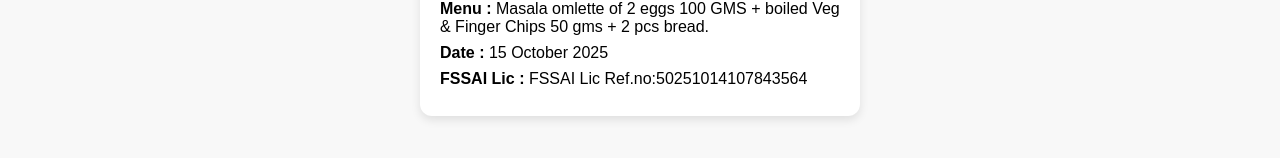
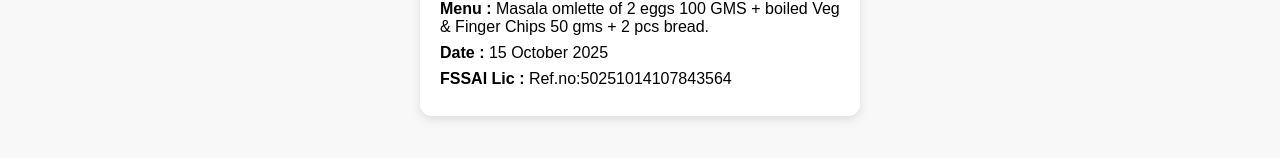
Before and after one commit to Printpark/20607-NonVeg, a plain HTML site: page index.html in a window 1280 px wide. Shown: the part 364-522 px from the top of the page. Drawn offline with Linux system fonts and the light colour scheme.

Commit message:
Update index.html

```diff
--- a/index.html
+++ b/index.html
@@ -58,7 +58,7 @@
     <p><strong>Restaurant Name :</strong> M/s. Food World </p>
     <p><strong>Menu :</strong> Masala omlette of 2 eggs 100 GMS + boiled Veg & Finger Chips 50 gms + 2 pcs bread.</p>
     <p><strong>Date :</strong> <span id="menu-date">Loading...</span></p>
-    <p><strong>FSSAI Lic :</strong> FSSAI Lic Ref.no:50251014107843564 </p>
+    <p><strong>FSSAI Lic :</strong> Ref.no:50251014107843564 </p>
   </div>
 
   <script>
```
